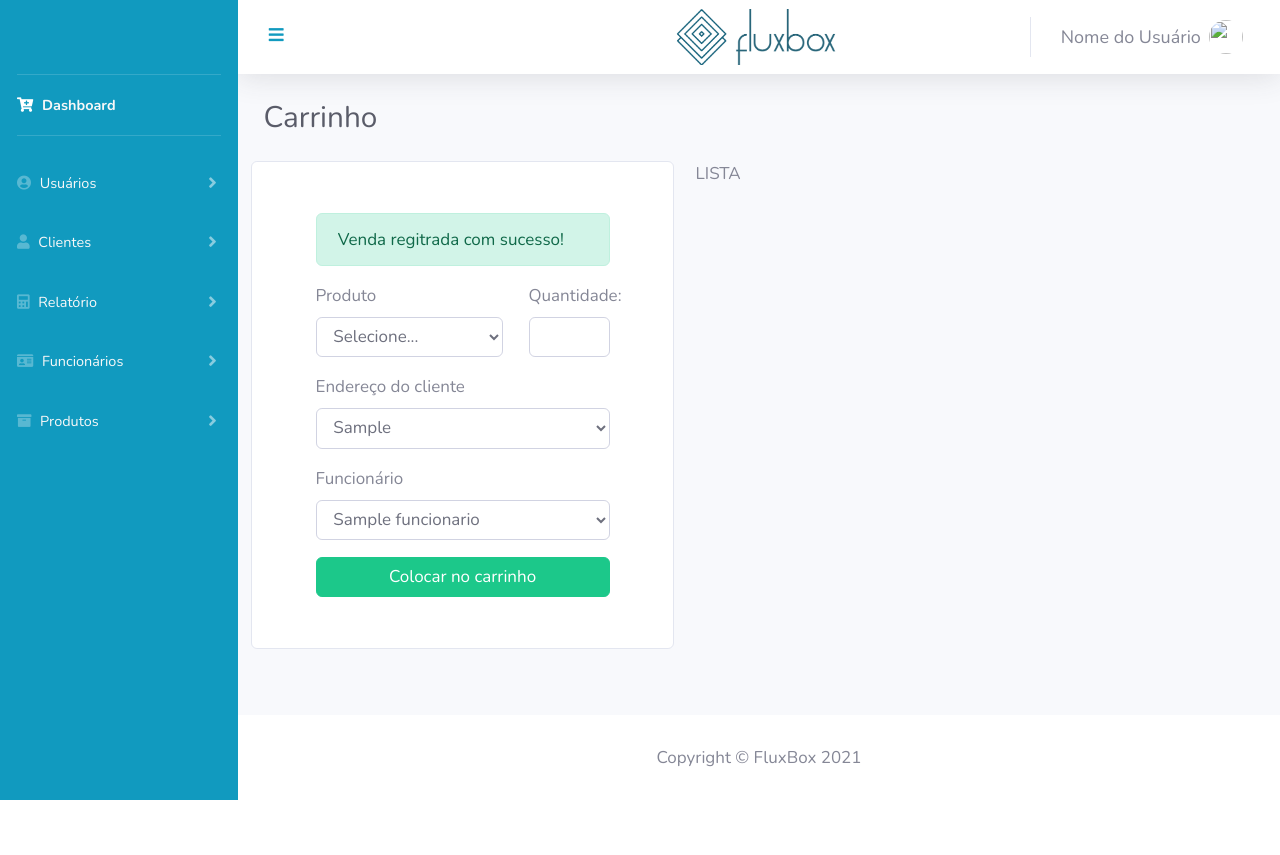
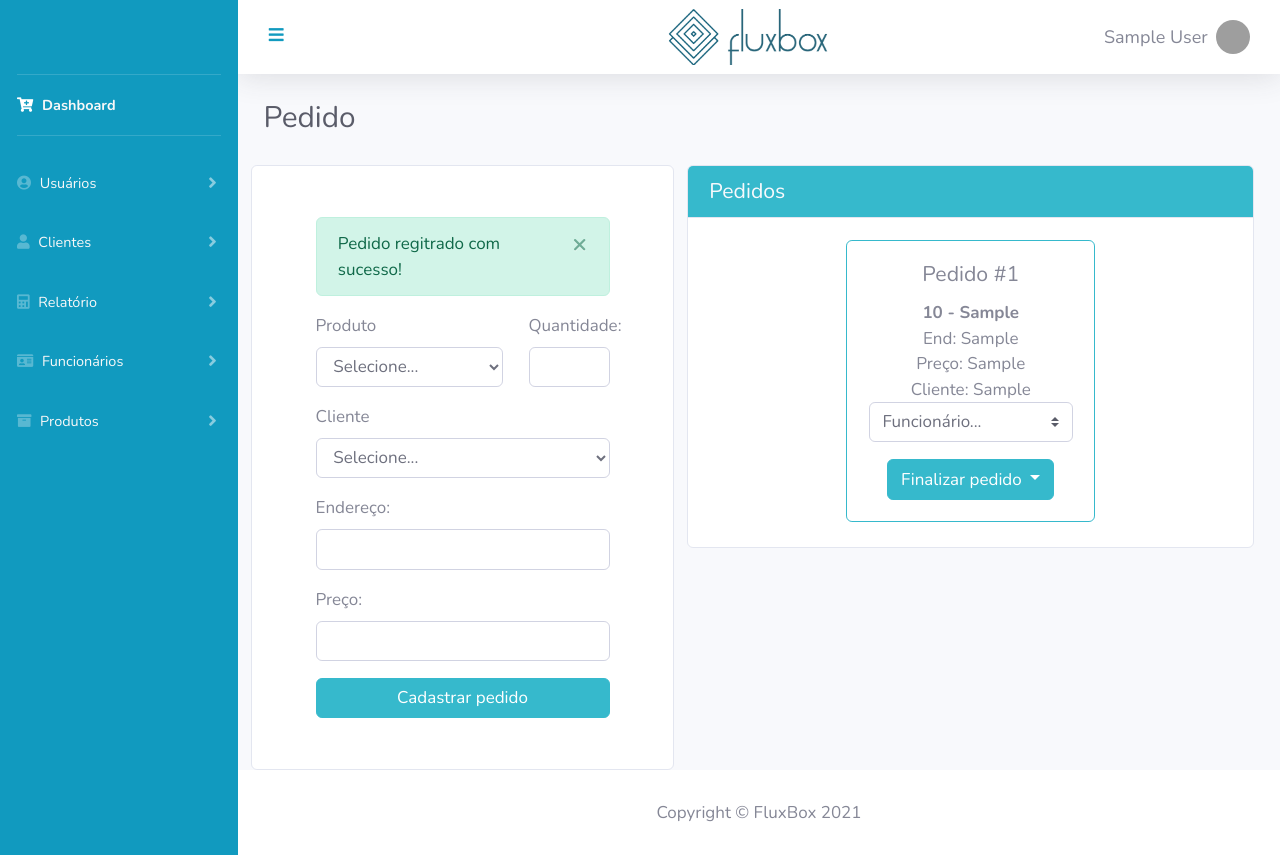
Before and after one commit to Lennon-Araujo/FluxBox, a PHP site: page /carrinho.php?msg=salvo in a window 1280 px wide. Before the commit the page ends 800 px from the top, so only its background shows below. Run offline with PHP 8.4, Linux system fonts and the light colour scheme; the visitor is signed in with stand-in values (Sample User, id 1); tables that the repository leaves empty or names only in its code hold one stand-in row (values such as "Sample post"); some libraries are stand-ins or nearby versions; grey boxes are pictures that could not be loaded.

Commit message:
adc id session e correções do menu carrinho

```diff
--- a/carrinho.php
+++ b/carrinho.php
@@ -8,23 +8,26 @@
 
   <!-- Page Heading -->
   <div class="d-sm-flex align-items-center justify-content-between mb-4">
-    <h1 class="h3 mb-0 text-gray-800">Carrinho</h1>
+    <h1 class="h3 mb-0 text-gray-800">Pedido</h1>
   </div>
 
   <!-- Content Row -->
   <div class="row">
-    <div class="card col-lg-5 mr-2">
+    <div class="card col-xl-5 col-lg-8 col-sm-12 mt-1">
       <div class="p-5">
-        <div class="alert alert-danger" id="erro-carrinho" hidden>
+        <div class="alert alert-danger alert-dismissible" id="erro-carrinho" hidden>
           Ops! Informe todos os dados para continuar!
+          <a href='#' class='close' data-dismiss='alert' aria-label='close'>&times;</a>
+
         </div>
 
 
         <?php
         if (isset($_GET['msg'])) {
           if ($_GET['msg'] == "salvo") {
-            echo "<div class='alert alert-success'>
-                        Venda regitrada com sucesso!
+            echo "<div class='alert alert-success alert-dismissible'>
+                    <a href='#' class='close' data-dismiss='alert' aria-label='close'>&times;</a>
+                    Pedido regitrado com sucesso!
                   </div>";
           }
         }
@@ -32,7 +35,7 @@
 
         <form method="POST" action="acoes/carrinho/inserir-carrinho.php" id="form-carrinho" onsubmit="return false">
           <div class="form-group row">
-            <div class="col-md-8">
+            <div class="col-xl-8 col-sm-12">
               <label>Produto</label>
               <select class="form-control form-control-user" name="produto" id="produto" onchange="incluirPreco()">
                 <?php
@@ -43,7 +46,7 @@
                                         id
                                     ASC";
                 $resultado = mysqli_query($conexao, $sql);
-                echo "<option>Selecione...</option>";
+                echo "<option value=''>Selecione...</option>";
                 while ($row = mysqli_fetch_assoc($resultado)) {
                   $id = $row['id'];
                   $nome = $row['nome'];
@@ -52,59 +55,113 @@
                 ?>
               </select>
             </div>
-            <div class="col-md-4">
+            <div class="col-xl-4 col-sm-12">
               <label>Quantidade:</label>
               <input type="number" value="" class="form-control form-control-user" id="quantidade" name="quantidade" onblur="incluirPreco()">
             </div>
           </div>
 
           <div class="form-group">
-            <label>Endereço do cliente</label>
+            <label>Cliente</label>
             <select class="form-control form-control-user" name="cliente" id="cliente">
               <?php
               require('includes/conexao.php');
               $sql = "SELECT * FROM
                                         clientes
                                      ORDER BY
-                                        endereco
+                                        nome
                                     ASC";
               $resultado = mysqli_query($conexao, $sql);
+              echo "<option value='Default'>Selecione...</option>";
               while ($row = mysqli_fetch_assoc($resultado)) {
                 $id = $row['id'];
-                $endereco = $row['endereco'];
-                echo "<option value='$endereco'>$endereco</option>";
+                $cliente = $row['nome'];
+                echo "<option value='$cliente'>$cliente</option>";
               }
               ?>
             </select>
           </div>
 
           <div class="form-group">
-            <label>Funcionário</label>
-            <select class="form-control form-control-user" name="funcionario" id="funcionario">
+            <label>Endereço:</label>
+            <input type="text" class="form-control form-control-user" id="endereco" name="endereco" required="required">
+          </div>
+
+          <div class="form-group">
+            <label>Preço:</label>
+            <input type="text" class="form-control form-control-user" id="preco" name="preco">
+          </div>
+
+          <input type="submit" value="Cadastrar pedido" class="btn btn-info col-lg-12" onclick="validarCarrinho()" />
+        </form>
+      </div>
+    </div>
+    <div class="col-xl-7 col-lg-4 col-sm-12 mt-1">
+      <div class="card">
+        <h5 class="card-header bg-info text-light">
+          Pedidos
+        </h5>
+        <div class="card-body">
+          <div class="row d-flex justify-content-around">
             <?php
-              require('includes/conexao.php');
-              $sql = "SELECT * FROM
+            $sql = "SELECT * FROM pedido WHERE confirmado = 0 ORDER BY id ASC";
+            $resultado = mysqli_query($conexao, $sql);
+
+            while ($row = mysqli_fetch_assoc($resultado)) {
+              $id = $row['id'];
+              $produto = $row['produto'];
+              $preco = $row['preco'];
+              $quantidade = $row['quantidade'];
+              $cliente = $row['cliente'];
+              $endereco = $row['endereco'];
+            ?>
+              <div class="col-xl-6 col-md-12 col-sm-12 mb-1">
+                <div class="card border-info text-center">
+                  <div class="card-body">
+                    <h5 class="card-title">Pedido #<?php echo $id ?> </h5>
+                    <div class="d-flex flex-column">
+                      <div class="card-text"><strong><?php echo $quantidade ?> - <?php echo ucfirst($produto) ?></strong></div>
+                      <div class="card-text">End: <?php echo ucfirst($endereco) ?></div>
+                      <div class="card-text">Preço: <?php echo $preco ?></div>
+                      <div class="card-text">Cliente: <?php echo $cliente ?></div>
+                    </div>
+                    <div class="input-group mb-3">
+                      <select class="custom-select" id="funcionario" name="funcionario">
+                        <?php
+                        $sqlFunc = "SELECT * FROM
                                         funcionarios
                                      ORDER BY
                                         nome
                                     ASC";
-              $resultado = mysqli_query($conexao, $sql);
-              while ($row = mysqli_fetch_assoc($resultado)) {
-                $id = $row['id'];
-                $nome = $row['nome'];
+                        $resultadoFunc = mysqli_query($conexao, $sqlFunc);
+                        echo "<option value=''>Funcionário...</option>";
+                        while ($rowFunc = mysqli_fetch_assoc($resultadoFunc)) {
+                          $idFunc = $rowFunc['id'];
+                          $nome = $rowFunc['nome'];
                           echo "<option value='$nome'>$nome</option>";
                         }
                         ?>
                       </select>
                     </div>
 
-          <input type="submit" value="Colocar no carrinho" class="btn btn-success col-lg-12" onclick="validarCarrinho()" />
-        </form>
+                    <div class="dropdown">
+                      <button class="btn btn-info dropdown-toggle" type="button" id="dropdownMenuButton" data-toggle="dropdown" aria-haspopup="true" aria-expanded="false">
+                        Finalizar pedido
+                      </button>
+                      <div class="dropdown-menu" aria-labelledby="dropdownMenuButton">
+                        <a class="dropdown-item" href="#">Pedido entregue</a>
+                        <a class="dropdown-item" href="#">Cancelar pedido</a>
                       </div>
                     </div>
 
-    <div class="col-lg-6">
-      LISTA
+                  </div>
+                </div>
+              </div>
+
+            <?php } ?>
+          </div>
+        </div>
+      </div>
     </div>
   </div>
 
--- a/css/meu-estilo.css
+++ b/css/meu-estilo.css
@@ -4,10 +4,7 @@
 .centro{
     text-align: center;
 }
-.flx-nav{
-    display: flex;
-    justify-content: space-between;
-}
+
 .bg-image{
     margin: 0;
     padding: 0;
@@ -40,5 +37,5 @@
 }
 
 .hamburguer, .opcoes{
-    width: 250px;
+    width: 35vw;
 }
--- a/editar-produto.php
+++ b/editar-produto.php
@@ -48,11 +48,7 @@ while ($row = mysqli_fetch_assoc($resultado)) {
 
           <div class="form-group">
             <label>Quantidade:</label>
-                        <input
-                                type="text"
-                                class="form-control form-control-user"
-                                name="quantidade"
-                                id="quantidade"/>
+            <input type="text" class="form-control form-control-user" name="quantidade" id="quantidade" />
           </div>
 
 
--- a/includes/barra-superior.php
+++ b/includes/barra-superior.php
@@ -1,38 +1,33 @@
     <!-- Content Wrapper -->
-    <div id="content-wrapper" class="d-flex flex-column tamanho">
+    <div id="content-wrapper" class="d-flex flex-column">
 
       <!-- Main Content -->
       <div id="content">
 
         <!-- Topbar -->
-        <nav class="navbar navbar-expand navbar-light bg-white topbar static-top shadow flx-nav">
+        <nav class="navbar navbar-expand navbar-light bg-white topbar sticky-top shadow d-flex justify-content-between">
 
           <!-- Sidebar Toggle (Topbar) -->
-          <div class="hamburguer">
+          <div class="hamburguer navbar-left">
             <button id="sidebarToggleTop" class="btn btn-link rounded-circle mr-3">
               <i class="fa fa-bars menu-ham"></i>
             </button>
           </div>
-          <a href="/FluxBox/admin/home.php">
+          <a class="navbar-brand router-link-exact-active active" href="/FluxBox/admin/home.php">
             <div class="imagem-logo"></div>
-
           </a>
 
           <!-- Topbar Navbar -->
-          <ul class="navbar-nav opcoes">
-
-
-            <div class="topbar-divider d-none d-sm-block"></div>
-
+          <ul class="user d-flex justify-content-end  navbar-nav opcoes">
             <!-- Nav Item - User Information -->
             <li class="nav-item dropdown no-arrow">
               <a class="nav-link dropdown-toggle" href="#" id="userDropdown" role="button" data-toggle="dropdown" aria-haspopup="true" aria-expanded="false">
-                <span class="mr-2 d-none d-lg-inline text-gray-600 small">Nome do Usuário</span>
-                <img class="img-profile rounded-circle" src="">
+                <span class="mr-2 d-none d-lg-inline text-gray-600 small name"><?php echo $_SESSION['nome']; ?></span>
+                <img class="img-profile rounded-circle" src="https://th.bing.com/th/id/OIP.8_K4eaDwgfplSLYOh6b1rAHaEK?pid=ImgDet&rs=1">
               </a>
               <!-- Dropdown - User Information -->
               <div class="dropdown-menu dropdown-menu-right shadow animated--grow-in" aria-labelledby="userDropdown">
-                <!-- <a class="dropdown-item" href="#">
+                <a class="dropdown-item" href="#">
                     <i class="fas fa-user fa-sm fa-fw mr-2 text-gray-400"></i>
                     Profile
                   </a>
@@ -43,7 +38,7 @@
                   <a class="dropdown-item" href="#">
                     <i class="fas fa-list fa-sm fa-fw mr-2 text-gray-400"></i>
                     Activity Log
-                </a> -->
+                  </a>
                 <div class="dropdown-divider"></div>
                 <a class="dropdown-item" href="acoes/usuarios/logout.php">
                   <i class="fas fa-sign-out-alt fa-sm fa-fw mr-2 text-gray-400"></i>
@@ -53,6 +48,5 @@
             </li>
 
           </ul>
-
         </nav>
         <!-- End of Topbar -->
--- a/js/carrinho.js
+++ b/js/carrinho.js
@@ -2,9 +2,9 @@ function validarCarrinho() {
 	let produto = document.getElementById("produto").value;
 	let quantidade = document.getElementById("quantidade").value;
 	let cliente = document.getElementById("cliente").value;
-	let funcionario = document.getElementById("funcionario").value;
+	let endereco = document.getElementById("endereco").value;
 
-	if (produto == "" || quantidade == "" || cliente == "" || funcionario == "" ) {
+	if (produto === "" || quantidade === "" || endereco === "") {
 		document.getElementById("erro-carrinho").removeAttribute("hidden");
 	} else {
 		document.getElementById("form-carrinho").removeAttribute("onsubmit");
```
Also changed, not shown: acoes/carrinho/inserir-carrinho.php (+11 -14 lines), acoes/usuarios/login.php (+9 -0 lines). Lines whose indentation alone changed are shown as unchanged.
